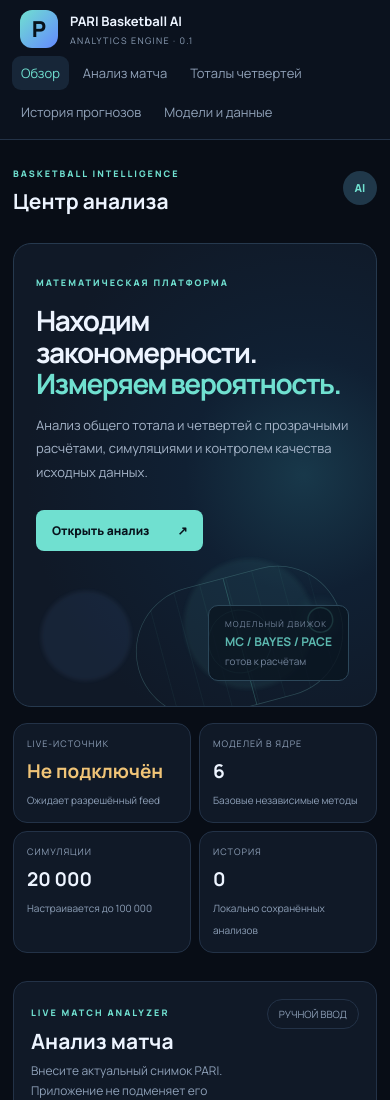
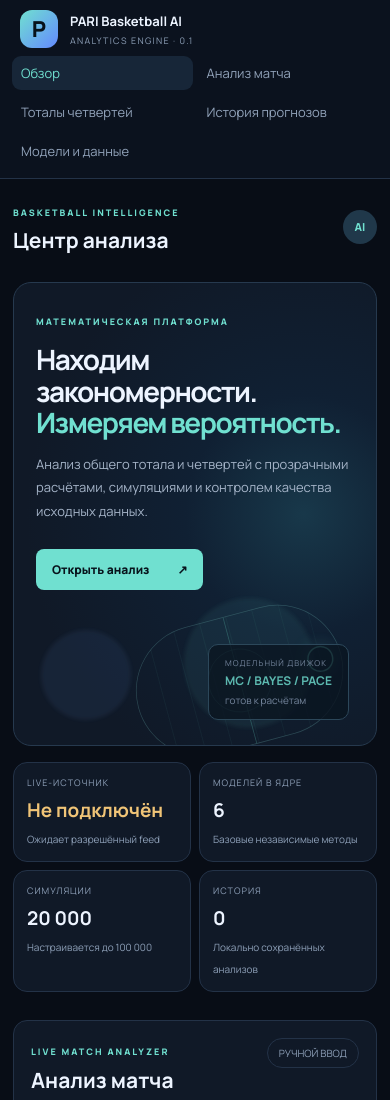
Before and after one commit to valgvvvvv/pari-basketball-ai., a plain HTML site: page index.html in a window 390 px wide. Shown: the top 1100 px of the page. Drawn offline with Linux system fonts and the light colour scheme; no server answers.

Commit message:
Constrain mobile sidebar navigation intrinsic width at 360px

```diff
--- a/static/styles.css
+++ b/static/styles.css
@@ -155,3 +155,11 @@ html,body{max-width:100%;overflow-x:clip}
   .sidebar nav a{padding:8px 9px}
   .sidebar-bottom{display:none}
 }
+
+@media(max-width:1000px){
+  .shell{grid-template-columns:minmax(0,1fr);width:100%;max-width:100%;overflow-x:clip}
+  .sidebar{display:block;min-width:0;width:100%;max-width:100%;box-sizing:border-box}
+  .sidebar nav{display:grid;grid-template-columns:repeat(2,minmax(0,1fr));gap:5px;width:100%;min-width:0;overflow:visible}
+  .sidebar nav a{display:block;min-width:0;white-space:normal;overflow-wrap:anywhere;word-break:break-word;padding:8px 9px}
+  .shell main{width:100%;max-width:100%;min-width:0}
+}
```
